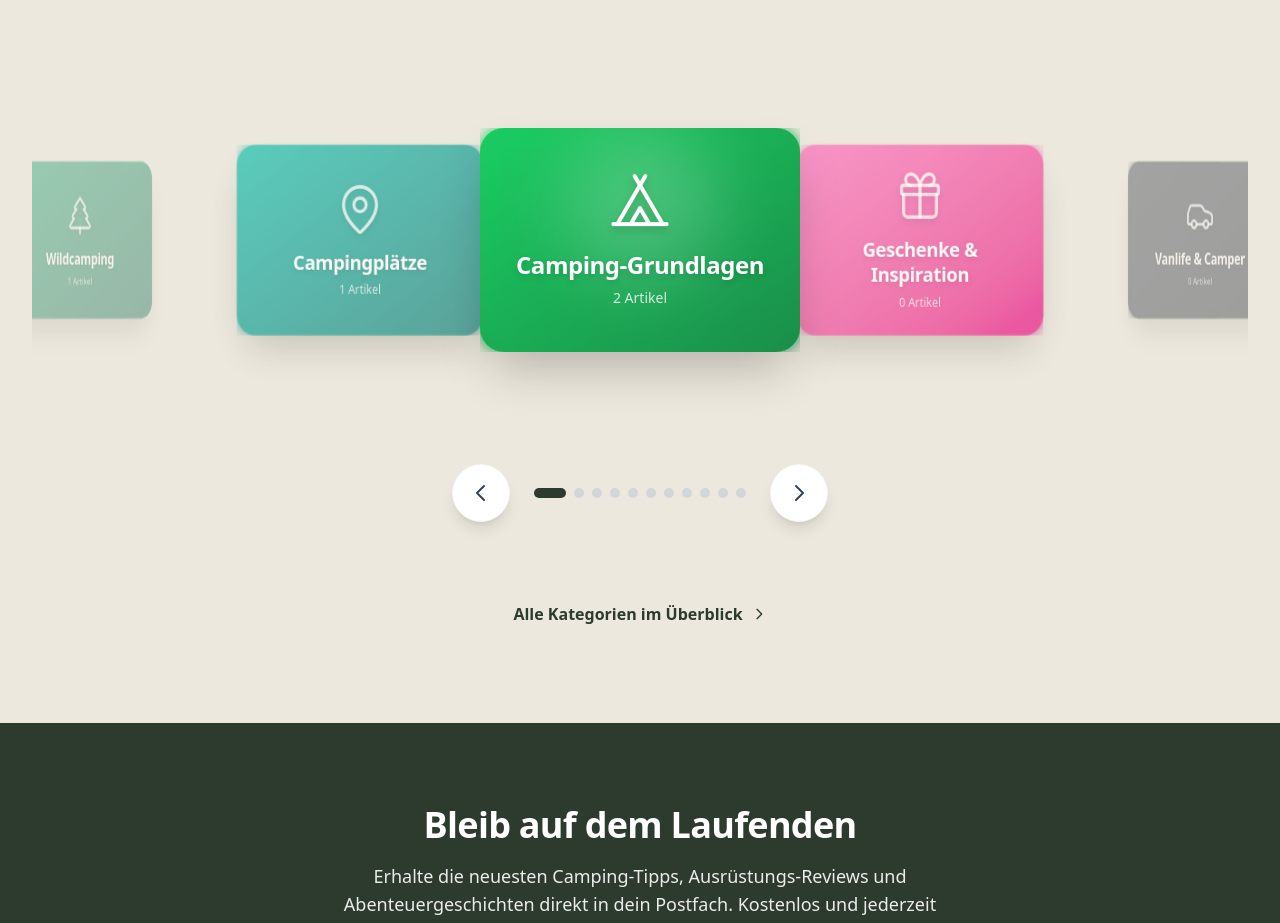
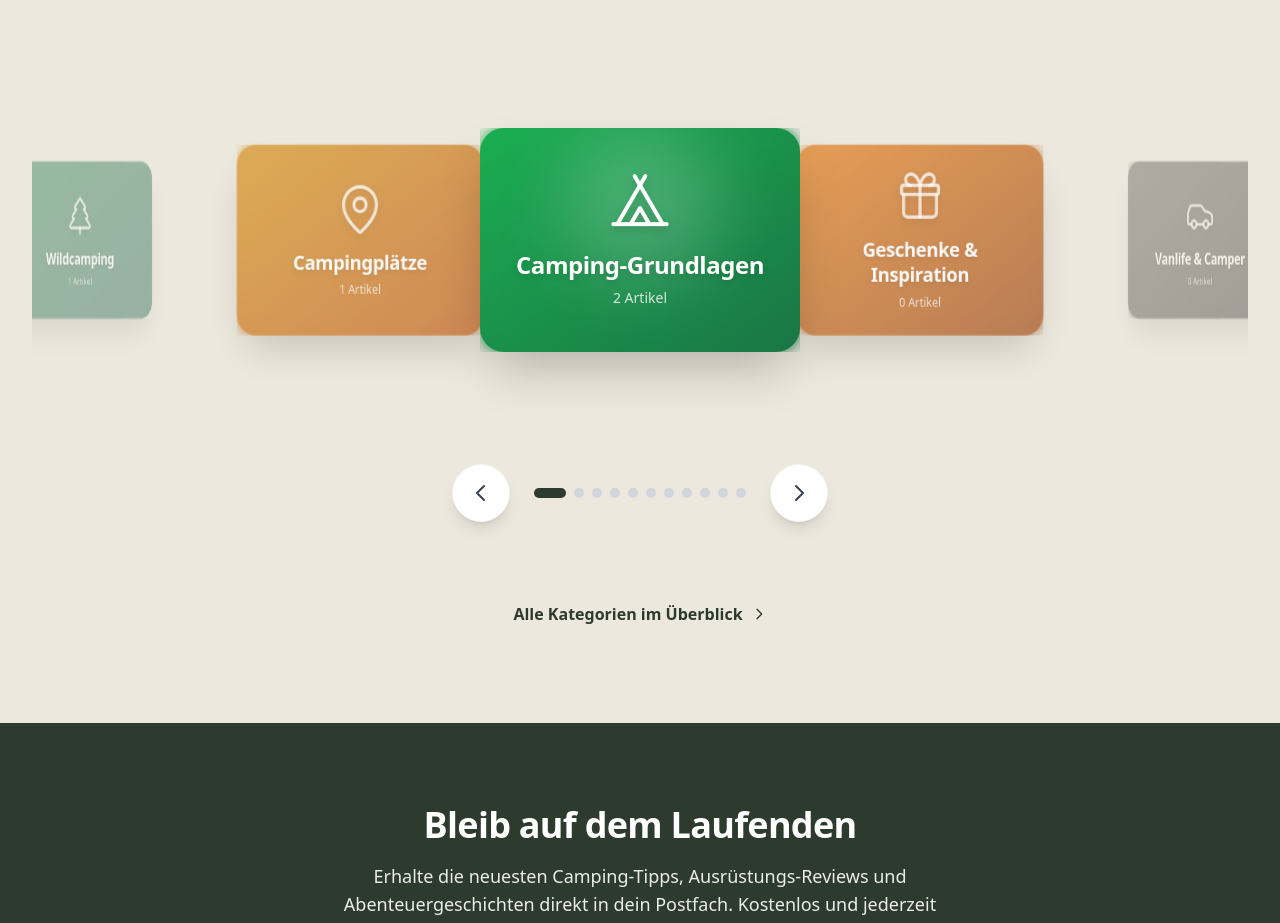
Before and after one commit to aar1205/CampCheck, a Next.js app: page / in a window 1280 px wide. Shown: the part 2660-3583 px from the top of the page. Built offline with nearby package versions, Linux system fonts and the light colour scheme.

Commit message:
Ändere Kategorien-Farben zu Naturtönen (Waldgrün, Erdfarben, Feuer-Orange)

```diff
--- a/components/CategoryCard.tsx
+++ b/components/CategoryCard.tsx
@@ -8,22 +8,22 @@ interface CategoryCardProps {
 }
 
 export default function CategoryCard({ category, articleCount }: CategoryCardProps) {
-  // Get category color based on slug
+  // Get category color based on slug - Naturfarben
   const getCategoryColor = (): string => {
     const colors: Record<string, string> = {
-      'camping-grundlagen': 'from-green-500 to-green-700',
-      'geschenke-inspiration': 'from-pink-400 to-pink-600',
-      'vanlife-camper': 'from-gray-800 to-gray-900',
-      'nachhaltigkeit': 'from-green-600 to-green-800',
-      'sicherheit-gesundheit': 'from-red-500 to-red-700',
-      'ausruestung-gear': 'from-blue-500 to-blue-700',
-      'zelte-schlafen': 'from-purple-500 to-purple-700',
-      'camping-kueche': 'from-orange-500 to-orange-700',
-      'camping-familie': 'from-pink-500 to-pink-700',
-      'wildcamping': 'from-emerald-600 to-emerald-800',
-      'campingplaetze': 'from-teal-500 to-teal-700'
+      'camping-grundlagen': 'from-green-600 to-green-800',      // Waldgrün
+      'geschenke-inspiration': 'from-amber-600 to-amber-800',   // Warmes Gold/Honig
+      'vanlife-camper': 'from-stone-700 to-stone-900',          // Schiefer/Stein
+      'nachhaltigkeit': 'from-emerald-700 to-emerald-900',      // Tiefes Waldgrün
+      'sicherheit-gesundheit': 'from-orange-700 to-orange-900', // Lagerfeuer-Orange
+      'ausruestung-gear': 'from-slate-600 to-slate-800',        // Berggrau/Schiefer
+      'zelte-schlafen': 'from-indigo-900 to-slate-900',         // Nachthimmel
+      'camping-kueche': 'from-amber-700 to-orange-800',         // Feuer/Sonnenuntergang
+      'camping-familie': 'from-yellow-700 to-yellow-900',       // Sonnengelb/Warm
+      'wildcamping': 'from-green-800 to-emerald-900',           // Urwaldgrün
+      'campingplaetze': 'from-yellow-600 to-amber-700'          // Sand/Strand
     };
-    return colors[category.slug] || 'from-gray-500 to-gray-700';
+    return colors[category.slug] || 'from-stone-600 to-stone-800';
   };
 
   return (
--- a/components/CategoryCarousel.tsx
+++ b/components/CategoryCarousel.tsx
@@ -76,17 +76,17 @@ export default function CategoryCarousel({ categories, posts }: CategoryCarousel
 
   const getCategoryGradient = (index: number) => {
     const gradients = [
-      'from-green-500 to-green-700',
-      'from-pink-400 to-pink-600',
-      'from-gray-800 to-gray-900',
-      'from-green-600 to-green-800',
-      'from-red-500 to-red-700',
-      'from-blue-500 to-blue-700',
-      'from-purple-500 to-purple-700',
-      'from-orange-500 to-orange-700',
-      'from-pink-400 to-pink-600',
-      'from-emerald-600 to-emerald-800',
-      'from-teal-500 to-teal-700',
+      'from-green-600 to-green-800',      // 0: Camping-Grundlagen - Waldgrün
+      'from-amber-600 to-amber-800',      // 1: Geschenke - Honiggold
+      'from-stone-700 to-stone-900',      // 2: Vanlife - Schiefer
+      'from-emerald-700 to-emerald-900',  // 3: Nachhaltigkeit - Tiefgrün
+      'from-orange-700 to-orange-900',    // 4: Sicherheit - Lagerfeuer
+      'from-slate-600 to-slate-800',      // 5: Ausrüstung - Berggrau
+      'from-indigo-900 to-slate-900',     // 6: Zelte - Nachthimmel
+      'from-amber-700 to-orange-800',     // 7: Küche - Feuer
+      'from-yellow-700 to-yellow-900',    // 8: Familie - Sonnenwarm
+      'from-green-800 to-emerald-900',    // 9: Wildcamping - Urwald
+      'from-yellow-600 to-amber-700',     // 10: Campingplätze - Sand
     ];
     return gradients[index % gradients.length];
   };
```
